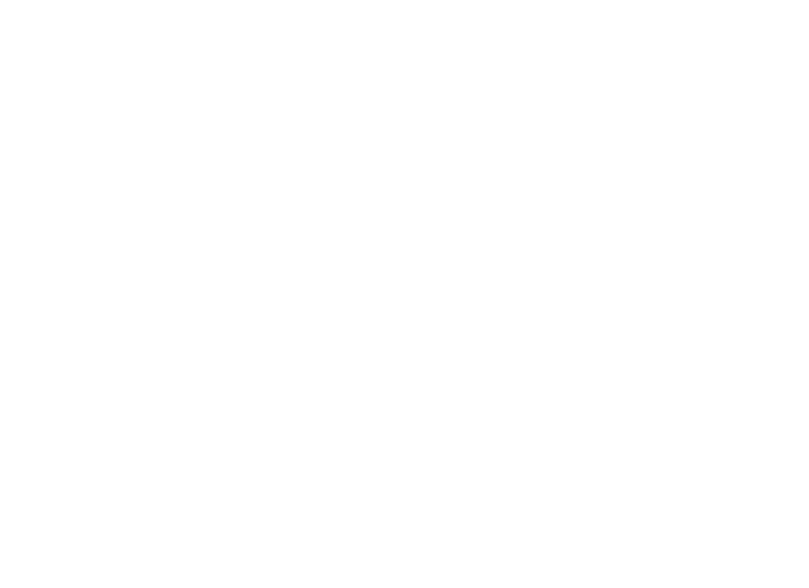
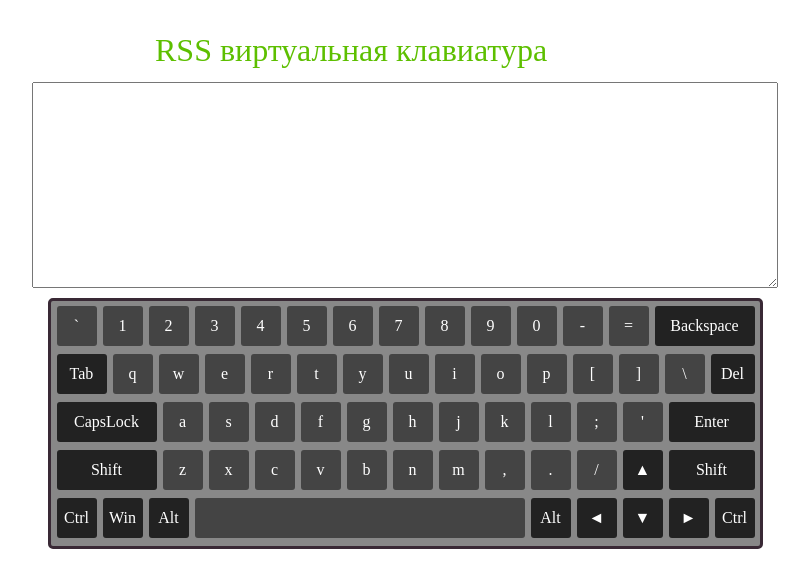
Before and after one commit to Artem-Gevondyan/virtual-keyboard, a plain HTML site: page index.html in a window 1280 px wide. Shown: the whole page, without its empty margins (235-1044 px from the left). Drawn offline with Linux system fonts and the light colour scheme.

Commit message:
feat: add textarea presser

```diff
--- a/body.js
+++ /dev/null
@@ -1 +0,0 @@
-document.createElement
--- a/index.html
+++ b/index.html
@@ -5,11 +5,12 @@
 	<meta charset="UTF-8">
 	<meta http-equiv="X-UA-Compatible" content="IE=edge">
 	<meta name="viewport" content="width=device-width, initial-scale=1.0">
+	<link rel="stylesheet" href="styles/style.css">
 	<title>Document</title>
 </head>
 
 <body>
-
+	<script src="js/script.js" type="module"></script>
 </body>
 
 </html>
--- /dev/null
+++ b/js/body.js
@@ -0,0 +1,69 @@
+export const exp = document.createElement('div');
+export const textarea = document.createElement('textarea');
+let main = document.createElement('main');
+let header = document.createElement('header');
+let div_title = document.createElement('div');
+let p_title = document.createElement('p');
+let test = document.createElement('div');
+//Classes
+textarea.className = 'screen';
+p_title.className = 'headerTitle';
+
+//Adding into the document
+document.body.append(header);
+header.append(div_title);
+div_title.append(p_title);
+header.after(main);
+main.append(textarea);
+
+
+let keyboard = document.createElement('div');
+keyboard.className = 'keyboard';
+
+for (let i = 1; i <= 5; i++) {
+	const keyboard_row = document.createElement('div');
+	keyboard.append(keyboard_row);
+	keyboard_row.classList.add('keyboard_row', 'row' + i);
+	keyboard_row.id = 'row' + i;
+}
+
+main.append(keyboard);
+
+const row1 = document.querySelector('.row1');
+const row2 = document.querySelector('.row2');
+const row3 = document.querySelector('.row3');
+const row4 = document.querySelector('.row4');
+const row5 = document.querySelector('.row5');
+
+
+for (let i = 0; i < 14; i++) {
+	let key = document.createElement('div');
+	row1.append(key);
+	key.classList.add('key', 'key1_' + i, 'active');
+}
+
+for (let i = 0; i < 15; i++) {
+	let key = document.createElement('div');
+	row2.append(key);
+	key.classList.add('key', 'key2_' + i, 'active');
+}
+
+for (let i = 0; i < 13; i++) {
+	let key = document.createElement('div');
+	row3.append(key);
+	key.classList.add('key', 'key3_' + i, 'active');
+}
+
+for (let i = 0; i < 13; i++) {
+	let key = document.createElement('div');
+	row4.append(key);
+	key.classList.add('key', 'key4_' + i, 'active');
+}
+
+for (let i = 0; i < 9; i++) {
+	let key = document.createElement('div');
+	row5.append(key);
+	key.classList.add('key', 'key5_' + i, 'active');
+}
+
+p_title.innerHTML = 'RSS виртуальная клавиатура';
--- /dev/null
+++ b/js/script.js
@@ -0,0 +1,48 @@
+import { exp } from './body.js';
+import { textarea } from "./body.js";
+
+function presser(event) {
+	if(textarea === document.activeElement){
+		return 0;
+	}
+	else {
+		if (event.key === 'Control' || event.key === 'Alt' || event.key === 'Meta' || event.key === 'Shift'){
+			event.preventDefault();
+		}
+		else if (event.key === 'ArrowLeft'){
+			textarea.value += String.fromCharCode('9668');
+			event.preventDefault();
+		}
+		else if (event.key === 'ArrowUp'){
+			textarea.value += String.fromCharCode('9650');
+			event.preventDefault();
+		}
+		else if (event.key === 'ArrowRight'){
+			textarea.value += String.fromCharCode('9658');
+			event.preventDefault();
+		}
+		else if (event.key === 'ArrowDown'){
+			textarea.value += String.fromCharCode('9660');
+			event.preventDefault();
+		}
+		else if (event.key === 'Enter'){
+			textarea.value += '\r\n';
+		}
+		else if(event.key === 'Tab'){
+			textarea.value += '    ';
+			event.preventDefault();
+		}
+  else if (event.key === 'Backspace' || event.key === 'Delete') {
+    const text = textarea.value;
+    const back = text.substring(0, text.length - 1);
+    textarea.value = back;
+		console.log('1');
+    }
+  else {
+		console.log('2');
+		textarea.value += event.key;
+	}
+}
+}
+
+window.addEventListener('keydown', presser);
--- /dev/null
+++ b/styles/style.css
@@ -0,0 +1,159 @@
+@font-face {
+	font-family: 'Merriweather', serif;
+	src: local('Merriweather'),
+		url(fonts/OleoScriptSwashCaps-Bold.ttf);
+}
+
+.screen {
+	display: block;
+	width: 740px;
+	height: 200px;
+	margin: 0 auto;
+	margin-bottom: 10px;
+}
+
+header {
+	height: 50px;
+	width: 500px;
+	margin: 0 auto;
+}
+
+.headerTitle {
+	align-items: center;
+	font-size: 32px;
+	font-family: Merriweather;
+	color: rgb(93, 191, 0);
+}
+
+.keyboard {
+	width: 704px;
+	background: #888888;
+	border: 3px solid #392935;
+	border-radius: 5px;
+	margin: 0 auto;
+	display: flex;
+	flex-direction: column;
+	padding: 5px 5px 0 0;
+}
+
+.keyboard_row {
+	width: 100%;
+	height: 40px;
+	margin-bottom: 8px;
+	content: 'hi';
+}
+
+.key {
+	width: 40px;
+	height: 40px;
+	background: #444444;
+	float: left;
+	margin-left: 6px;
+	text-align: center;
+	border-radius: 3px;
+}
+
+.key1_0:before {content: '`';}
+.key1_1:before {content: '1';}
+.key1_2:before {content: '2';}
+.key1_3:before {content: '3';}
+.key1_4:before {content: '4';}
+.key1_5:before {content: '5';}
+.key1_6:before {content: '6';}
+.key1_7:before {content: '7';}
+.key1_8:before {content: '8';}
+.key1_9:before {content: '9';}
+.key1_10:before {content: '0';}
+.key1_11:before {content: '-';}
+.key1_12:before {content: '=';}
+.key1_13:before {content: 'Backspace';}
+
+.key2_0:before {content: 'Tab';}
+.key2_1:before {content: 'q';}
+.key2_2:before {content: 'w';}
+.key2_3:before {content: 'e';}
+.key2_4:before {content: 'r';}
+.key2_5:before {content: 't';}
+.key2_6:before {content: 'y';}
+.key2_7:before {content: 'u';}
+.key2_8:before {content: 'i';}
+.key2_9:before {content: 'o';}
+.key2_10:before {content: 'p';}
+.key2_11:before {content: '[';}
+.key2_12:before {content: ']';}
+.key2_13:before {content: '\\';}
+.key2_14:before {content: 'Del';}
+
+.key3_0:before {content: 'CapsLock';}
+.key3_1:before {content: 'a';}
+.key3_2:before {content: 's';}
+.key3_3:before {content: 'd';}
+.key3_4:before {content: 'f';}
+.key3_5:before {content: 'g';}
+.key3_6:before {content: 'h';}
+.key3_7:before {content: 'j';}
+.key3_8:before {content: 'k';}
+.key3_9:before {content: 'l';}
+.key3_10:before {content: ';';}
+.key3_11:before {content: '\'';}
+.key3_12:before {content: 'Enter';}
+
+.key4_0:before {content: 'Shift';}
+.key4_1:before {content: 'z';}
+.key4_2:before {content: 'x';}
+.key4_3:before {content: 'c';}
+.key4_4:before {content: 'v';}
+.key4_5:before {content: 'b';}
+.key4_6:before {content: 'n';}
+.key4_7:before {content: 'm';}
+.key4_8:before {content: ',';}
+.key4_9:before {content: '.';}
+.key4_10:before {content: '/';}
+.key4_11:before {content: '▲';}
+.key4_12:before {content: 'Shift';}
+
+.key5_0:before {content: 'Ctrl';}
+.key5_1:before {content: 'Win';}
+.key5_2:before {content: 'Alt';}
+.key5_3:before {content: ' ';}
+.key5_4:before {content: 'Alt';}
+.key5_5:before {content: '◄';}
+.key5_6:before {content: '▼';}
+.key5_7:before {content: '►';}
+.key5_8:before {content: 'Ctrl';}
+
+.key1_13, .key2_0, .key2_14, .key3_0, .key3_12, .key4_0, .key4_11, .key4_12, .key5_0, .key5_1, .key5_2, .key5_4, .key5_5, .key5_6, .key5_7, .key5_8{
+	background: #222;
+}
+
+.key1_13{
+	width: 100px;
+}
+.key3_0, .key4_0{
+	width: 100px;
+}
+
+.key3_12, .key4_12{
+	width: 86px;
+}
+
+.key2_0{
+	width: 50px;
+}
+
+.key2_14{
+	width: 44px;
+}
+
+.key5_3{
+	width: 330px;
+}
+
+.key{
+	color: #fff;
+	line-height: 40px;
+}
+
+.active:hover{
+	background: rgb(79, 129, 58);
+}
```
Also changed, not shown: fonts/OleoScriptSwashCaps-Bold.ttf (added), fonts/OleoScriptSwashCaps-Regular.ttf (added).
